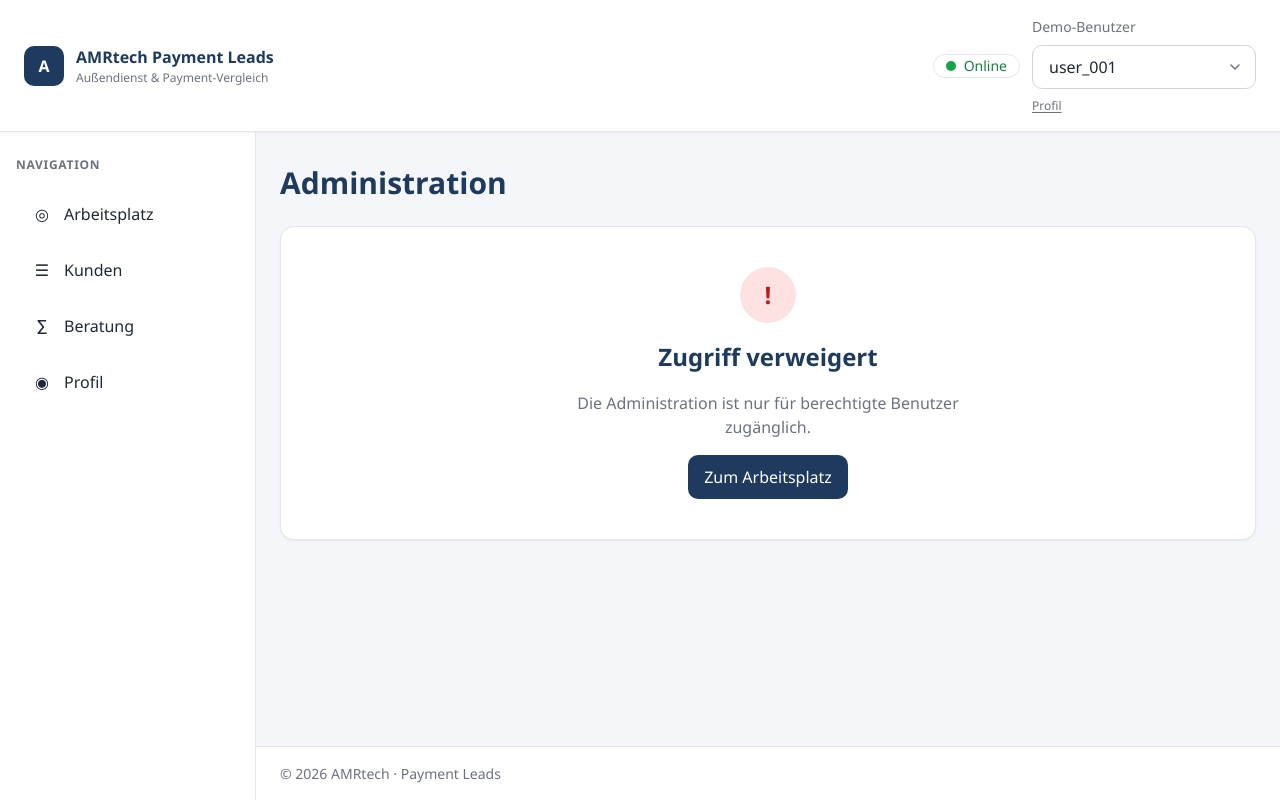
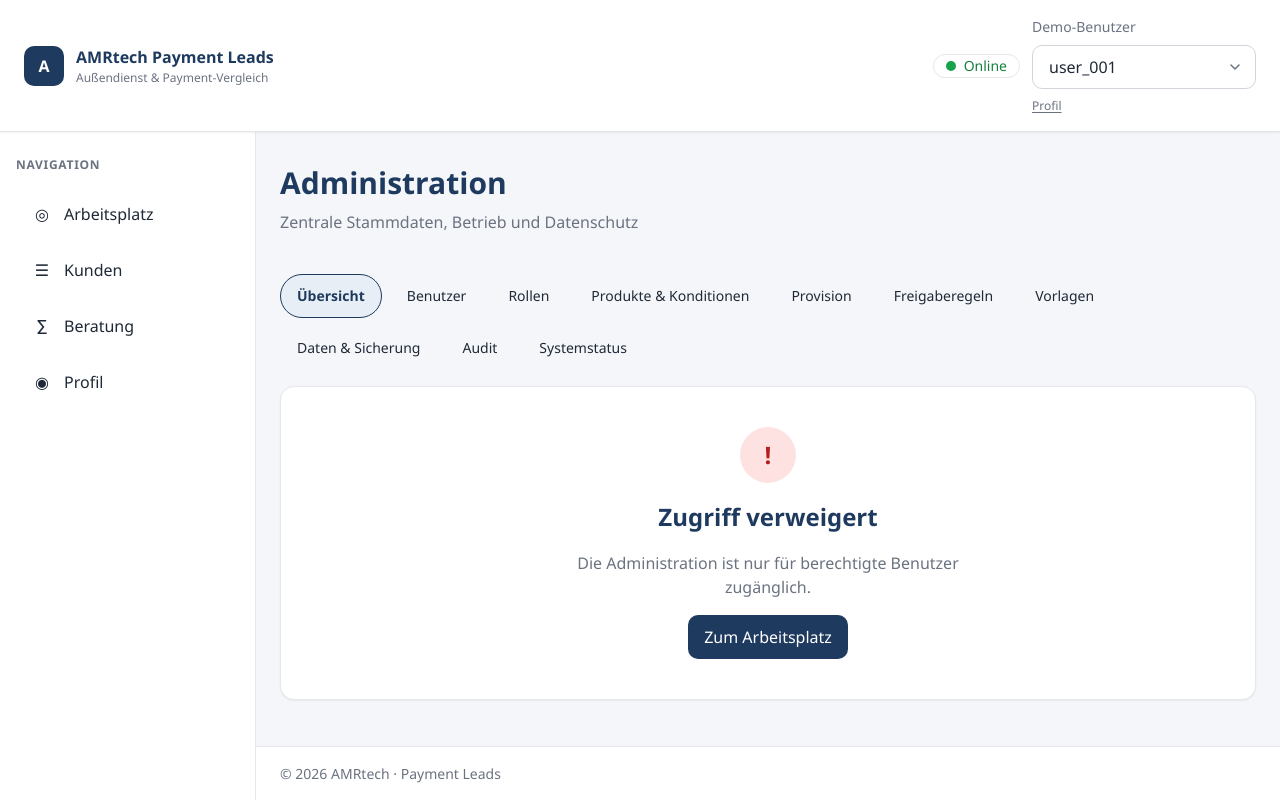
Before and after one commit to rosihdf/Payment, a React (Vite) app: page /admin in a window 1280 px wide. Built offline with nearby package versions, Linux system fonts and the light colour scheme.

Commit message:
fix(v2): stabilize advice typing and admin shell loading
Keep prospect drafts optimistic across persist/URL bind, avoid Kundenakte side effects on overview render, and run Vitest single-worker for localStorage isolation.

```diff
--- a/src/features/admin/AdminLayout.tsx
+++ b/src/features/admin/AdminLayout.tsx
@@ -1,7 +1,6 @@
 import type { ReactNode } from 'react';
 import { AccessDenied } from '../../components/feedback/AccessDenied';
 import { EmptyState } from '../../components/feedback/EmptyState';
-import { PageHeader } from '../../components/layout/PageHeader';
 import { loadAppRuntimeConfig } from '../../config/appRuntimeConfig';
 import { useCurrentUser } from '../../hooks/useCurrentUser';
 import { useServices } from '../../hooks/useServices';
@@ -44,33 +43,39 @@ export function AdminLayout({ title, subtitle, actions, children }: AdminLayoutP
 
   const isAuthorized = context ? adminOverviewService.canAccessAdmin(context) : false;
 
+  let body: ReactNode;
+  let description = subtitle ?? 'Zentrale Stammdaten, Betrieb und Datenschutz';
+  let shellActions = actions;
+  let banner: ReactNode;
+
   if (isLoading) {
-    return (
-      <section>
-        <PageHeader title={title} subtitle="Berechtigungen werden geprüft…" />
-        <EmptyState title="Administration wird geladen" description="Benutzerberechtigungen werden geprüft." />
-      </section>
+    description = 'Berechtigungen werden geprüft…';
+    shellActions = undefined;
+    body = (
+      <EmptyState
+        title="Administration wird geladen"
+        description="Benutzerberechtigungen werden geprüft."
+      />
     );
-  }
-
-  if (!isAuthorized || !context) {
-    return (
-      <section>
-        <PageHeader title={title} />
-        <AccessDenied description="Die Administration ist nur für berechtigte Benutzer zugänglich." />
-      </section>
+  } else if (!isAuthorized || !context) {
+    shellActions = undefined;
+    body = (
+      <AccessDenied description="Die Administration ist nur für berechtigte Benutzer zugänglich." />
     );
+  } else {
+    banner = buildModeBanner();
+    body = children;
   }
 
   return (
     <AdminShell
       title={title}
-      description={subtitle ?? 'Zentrale Stammdaten, Betrieb und Datenschutz'}
-      actions={actions}
-      banner={buildModeBanner()}
+      description={description}
+      actions={shellActions}
+      banner={banner}
       navItems={ADMIN_SHELL_NAV}
     >
-      {children}
+      {body}
     </AdminShell>
   );
 }
--- a/src/v2/advice/AdviceWizardPage.tsx
+++ b/src/v2/advice/AdviceWizardPage.tsx
@@ -176,13 +176,16 @@ function AdviceWizardInner({
   }, [services.leadService, userContext]);
 
   // Nach erster Persistenz Session in die URL schreiben (kein Mirror-State).
+  // bootstrappedRef vorher setzen, damit der Bootstrap die laufende Eingabe nicht neu lädt.
   useEffect(() => {
     if (!advice.persisted || !advice.session) {
       return;
     }
     if (searchParams.get('session') === advice.session.id) {
+      bootstrappedRef.current = `session:${advice.session.id}`;
       return;
     }
+    bootstrappedRef.current = `session:${advice.session.id}`;
     bindSessionToUrl(advice.session.id);
   }, [advice.persisted, advice.session, bindSessionToUrl, searchParams]);
 
--- a/src/v2/advice/useAdviceSession.ts
+++ b/src/v2/advice/useAdviceSession.ts
@@ -37,9 +37,12 @@ export function useAdviceSession({
   const [busy, setBusy] = useState(false);
   const [error, setError] = useState<string | null>(null);
   const persistPromiseRef = useRef<Promise<BestPayComparisonSession | null> | null>(null);
+  const sessionRef = useRef<BestPayComparisonSession | null>(initialSession);
+  const prospectWriteRef = useRef(0);
 
   const setSession = useCallback(
     (next: BestPayComparisonSession | null) => {
+      sessionRef.current = next;
       setSessionState(next);
       if (next) {
         onSessionChange?.(next);
@@ -51,26 +54,40 @@ export function useAdviceSession({
   const ensurePersisted = useCallback(
     async (current: BestPayComparisonSession): Promise<BestPayComparisonSession> => {
       if (persisted) {
-        return current;
+        return sessionRef.current ?? current;
       }
       if (persistPromiseRef.current) {
         const result = await persistPromiseRef.current;
-        return result ?? current;
+        return sessionRef.current ?? result ?? current;
       }
       setBusy(true);
       persistPromiseRef.current = salesWizardService
         .persistWizardSession(current, userContext)
         .then((saved) => {
           setPersisted(true);
-          setSession(saved);
-          return saved;
+          const latest = sessionRef.current;
+          const merged =
+            latest && latest.id === saved.id
+              ? {
+                  ...saved,
+                  wizard: {
+                    ...saved.wizard,
+                    prospectDraft: latest.wizard.prospectDraft,
+                    currentStep: latest.wizard.currentStep,
+                    approvalNotes: latest.wizard.approvalNotes,
+                  },
+                  manualInput: latest.manualInput,
+                }
+              : saved;
+          setSession(merged);
+          return merged;
         })
         .finally(() => {
           persistPromiseRef.current = null;
           setBusy(false);
         });
       const saved = await persistPromiseRef.current;
-      return saved ?? current;
+      return sessionRef.current ?? saved ?? current;
     },
     [persisted, salesWizardService, setSession, userContext],
   );
@@ -79,13 +96,14 @@ export function useAdviceSession({
     async (
       updater: (current: BestPayComparisonSession) => Promise<BestPayComparisonSession | null>,
     ): Promise<BestPayComparisonSession | null> => {
-      if (!session) {
+      const active = sessionRef.current;
+      if (!active) {
         return null;
       }
       setBusy(true);
       setError(null);
       try {
-        const base = await ensurePersisted(session);
+        const base = await ensurePersisted(active);
         const updated = await updater(base);
         if (updated) {
           setSession(updated);
@@ -95,15 +113,54 @@ export function useAdviceSession({
         setBusy(false);
       }
     },
-    [ensurePersisted, session, setSession],
+    [ensurePersisted, setSession],
   );
 
   const patchProspect = useCallback(
-    (patch: Partial<SalesWizardProspectDraft>) =>
-      withPersist(async (current) =>
-        salesWizardService.updateProspectDraft(current.id, patch, userContext),
-      ),
-    [salesWizardService, userContext, withPersist],
+    async (patch: Partial<SalesWizardProspectDraft>) => {
+      const active = sessionRef.current;
+      if (!active) {
+        return null;
+      }
+      const writeId = ++prospectWriteRef.current;
+      const optimistic: BestPayComparisonSession = {
+        ...active,
+        wizard: {
+          ...active.wizard,
+          prospectDraft: { ...active.wizard.prospectDraft, ...patch },
+        },
+      };
+      setSession(optimistic);
+
+      const base = await ensurePersisted(optimistic);
+      if (prospectWriteRef.current !== writeId) {
+        return sessionRef.current;
+      }
+      const latestDraft = sessionRef.current?.wizard.prospectDraft ?? optimistic.wizard.prospectDraft;
+      const updated = await salesWizardService.updateProspectDraft(
+        base.id,
+        latestDraft,
+        userContext,
+      );
+      if (updated && prospectWriteRef.current === writeId) {
+        const current = sessionRef.current;
+        const merged =
+          current && current.id === updated.id
+            ? {
+                ...updated,
+                wizard: {
+                  ...updated.wizard,
+                  prospectDraft: current.wizard.prospectDraft,
+                  currentStep: current.wizard.currentStep,
+                },
+              }
+            : updated;
+        setSession(merged);
+        return merged;
+      }
+      return sessionRef.current;
+    },
+    [ensurePersisted, salesWizardService, setSession, userContext],
   );
 
   const patchContactName = useCallback(
--- a/src/v2/crm/useLeadRecord.ts
+++ b/src/v2/crm/useLeadRecord.ts
@@ -68,7 +68,8 @@ export function useLeadRecord(activeTab: LeadRecordTab) {
       status: currentUser.status,
     };
 
-    if (activeTab === 'contacts' || activeTab === 'overview' || activeTab === 'cases') {
+    if (activeTab === 'contacts') {
+      // Primärkontakt nur im Kontakt-Tab sicherstellen – sonst Side Effects beim bloßen Öffnen.
       void services.contactService.ensurePrimaryFromLead(id, userContext).then(async () => {
         const listed = await services.contactService.listByLead(id, userContext, {
           includeInactive: true,
@@ -77,6 +78,14 @@ export function useLeadRecord(activeTab: LeadRecordTab) {
           setContacts(listed.contacts);
         }
       });
+    } else if (activeTab === 'overview' || activeTab === 'cases') {
+      void services.contactService
+        .listByLead(id, userContext, { includeInactive: true })
+        .then((listed) => {
+          if (listed.ok) {
+            setContacts(listed.contacts);
+          }
+        });
     }
 
     if (activeTab === 'cases' || activeTab === 'overview') {
--- a/vitest.config.ts
+++ b/vitest.config.ts
@@ -10,5 +10,6 @@ export default defineConfig({
     css: true,
     // localStorage-basierte Domain-Tests teilen sonst Worker-Zustand und werden flaky.
     fileParallelism: false,
+    maxWorkers: 1,
   },
 });
```
